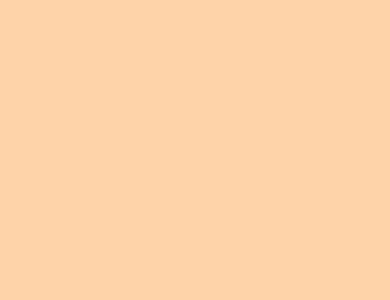
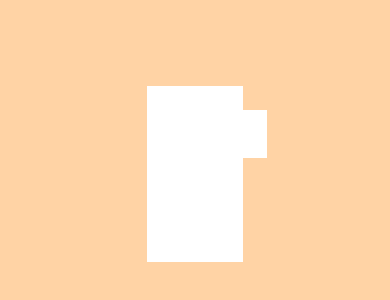
Before and after one commit to MichelleBG18/AR-Arca-Front-Continental, a React (Create React App) app in the folder arca-app/: page / in a window 390 px wide. Shown: the part 288-588 px from the top of the page. Built offline with nearby package versions, Linux system fonts and the light colour scheme.

Commit message:
prueba estilos

```diff
--- a/arca-app/src/components/global/LoginForm.js
+++ b/arca-app/src/components/global/LoginForm.js
@@ -6,8 +6,10 @@ function LoginForm() {
 
 
     return (
-      <div className="component">
-
+      <div className="login-form">
+        <div className="white-container">
+          {/* Content here */}
+        </div>
       </div>
     );
 }
--- a/arca-app/src/styles/index.css
+++ b/arca-app/src/styles/index.css
@@ -1,10 +1,6 @@
 code {
   font-family: source-code-pro, Menlo, Monaco, Consolas, "Courier New",
     monospace;
-}
-
-body {
-  font-family: "Raleway", sans-serif;
 }
 
 @media screen and (max-width: 768px) {
@@ -21,7 +17,7 @@ body {
     height: 100vh;
 
     font-size: 14px;
-    font-family: "Raleway";
+    font-family: "Raleway", sans-serif;
     src: url("https://fonts.googleapis.com/css2?family=Raleway&display=swap");
 
     -webkit-font-smoothing: antialiased;
--- a/arca-app/src/styles/login.css
+++ b/arca-app/src/styles/login.css
@@ -1,6 +1,13 @@
-component {
+.scaffold {
     flex: 1;
     margin: 16px;
     padding: 24px;
-    background: linear-gradient(347.95deg, #E8A87C 0%, #FFD3A5 100%);
+    height: 100%;
+    background: white;
 }
+
+.white-container {
+    background-color: white;
+    padding: 24px;
+    width: 100%;
+}
--- a/arca-app/src/views/global/LogIn.js
+++ b/arca-app/src/views/global/LogIn.js
@@ -1,10 +1,10 @@
 import React from 'react'
 import "../../styles/login.css"
-import LoginForm from '../../components/global/LoginForm'
+import LoginForm from '../../components/global/LogInForm'
 
 function LogIn() {
   return (
-    <div className='body'>
+    <div className='scaffold'>
         <LoginForm/>
     </div>
   )
```
